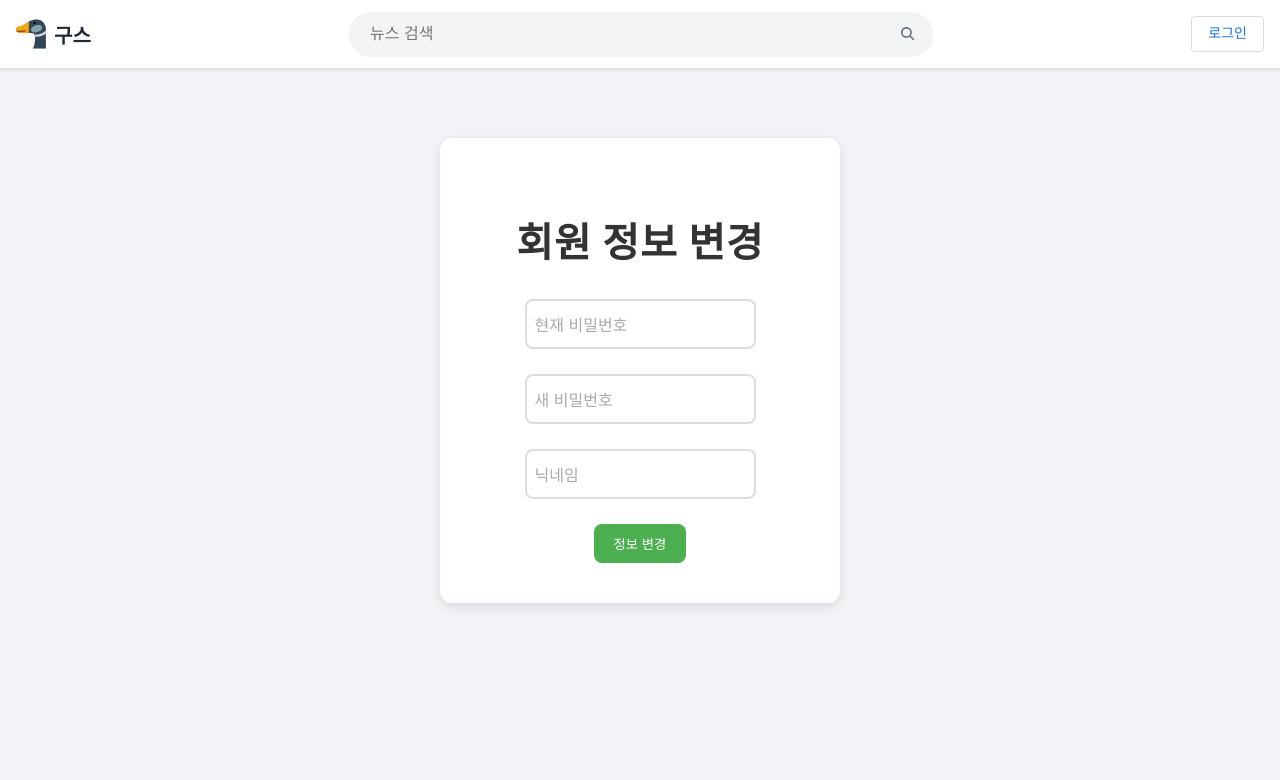
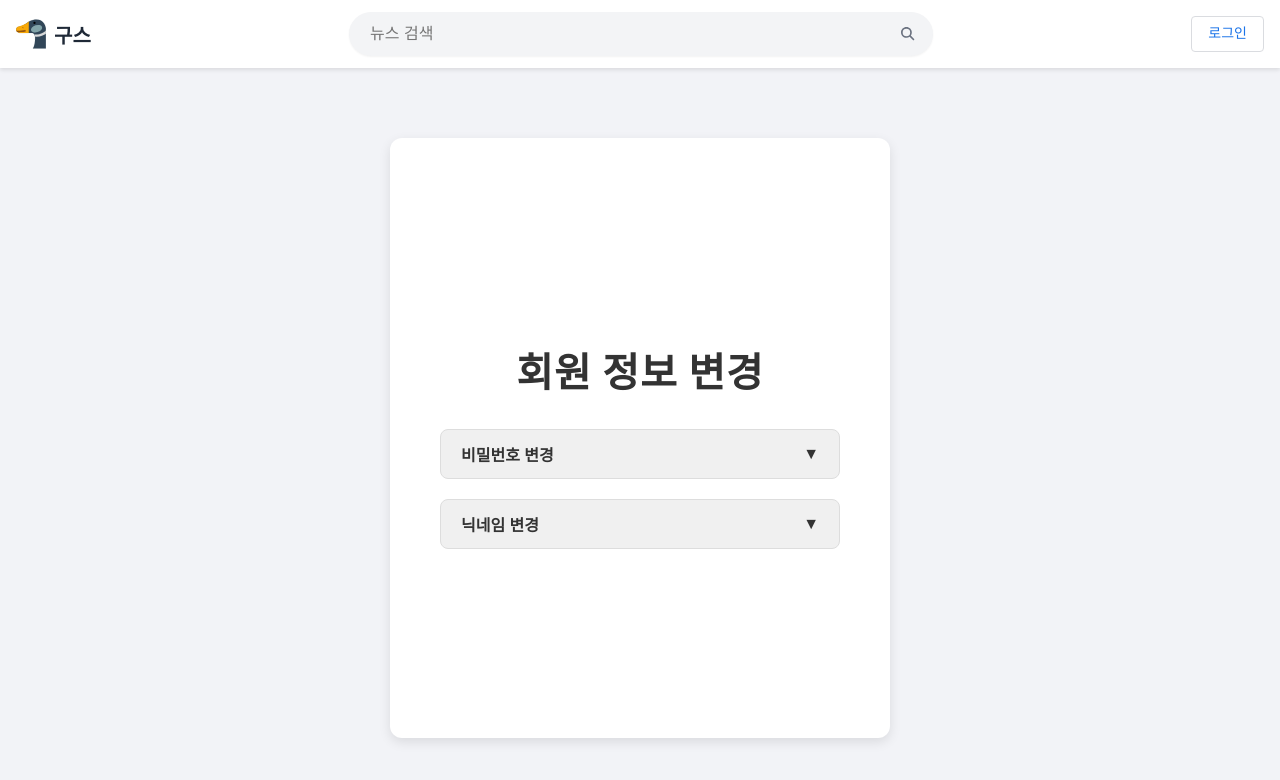
Before and after one commit to Hwanjin-Choi/project-goose-frontend, a React (Vite) app: page /my-page in a window 1280 px wide. Shown: the top 780 px of the page. Built offline with nearby package versions, Linux system fonts and the light colour scheme.

Commit message:
change mypage
마이페이지 수정

```diff
--- a/package.json
+++ b/package.json
@@ -22,6 +22,7 @@
     "react-chartjs-2": "^5.3.0",
     "react-d3-cloud": "^1.0.6",
     "react-dom": "^18.3.1",
+    "react-icons": "^5.5.0",
     "react-infinite-scroll-component": "^6.1.0",
     "react-redux": "^9.2.0",
     "react-router-dom": "^7.6.0",
--- /dev/null
+++ b/src/api/MyPage/modify.js
@@ -0,0 +1,41 @@
+import apiClient from "../index";
+
+export const modifyInfo = async ({
+  currentPassword,
+  newPassword,
+  nickname,
+}) => {
+  try {
+    const response = await apiClient.post("/mypage/modify", {
+      currentPassword,
+      newPassword,
+      nickname,
+    });
+    console.log();
+    // if (
+    //   response.data &&
+    //   (response.data.status === "SUCCESS" || response.status === 200)
+    // ) {
+    //   console.log("회원정보 수정 성공! :" + response.data);
+    //   return response.data;
+    // } else {
+    //   throw new Error(
+    //     response.data.message ||
+    //       "회원정보 수정에 실패했습니다. 잠시 후 다시 시도해주세요."
+    //   );
+    // }
+  } catch (error) {
+    if (error.response && error.response.data && error.response.data.error) {
+      const errorMessage = error.response.data.message;
+      console.error("회원정보 수정 실패:", errorMessage);
+      throw new Error(errorMessage);
+    } else if (error.request) {
+      throw new Error(
+        "서버로부터 응답을 받지 못했습니다. 네트워크 상태를 확인해주세요."
+      );
+    } else {
+      console.error("스크랩 요청 실패:", error);
+      throw new Error("스크랩 요청에 실패했습니다. 잠시 후 다시 시도해주세요.");
+    }
+  }
+};
--- a/src/api/Scrap/ScrapNews.js
+++ b/src/api/Scrap/ScrapNews.js
@@ -24,7 +24,7 @@ export const postScrapNews = async ({
     } else {
       throw new Error(
         response.data.message ||
-          "스크랩 요청에 실패했습니다. 잠시 후 다시 시도해주세요1."
+          "스크랩 요청에 실패했습니다. 잠시 후 다시 시도해주세요."
       );
     }
   } catch (error) {
--- a/src/components/Header/Header.jsx
+++ b/src/components/Header/Header.jsx
@@ -321,7 +321,7 @@ const Header = () => {
   };
 
   useEffect(() => {
-    console.log(params);
+    //console.log(params);
     setSearchTerm(params.keyword);
   }, [params]);
 
--- a/src/components/Signup/useHandleSubmit.js
+++ b/src/components/Signup/useHandleSubmit.js
@@ -32,10 +32,10 @@ export const handleSubmit = async ({ userData, setErrors }) => {
     try {
       const res = await SignUp(userData);
       console.log("회원가입 성공:", res);
-      return res; // 반환해서 외부에서 처리 가능하게
+      return res;
     } catch (error) {
       console.error("회원가입 에러:", error.message);
-      throw error; // 밖에서 모달 띄우기 등 추가 처리를 할 수 있게
+      throw error;
     }
   }
 };
--- a/src/pages/MyPage/MyPage.jsx
+++ b/src/pages/MyPage/MyPage.jsx
@@ -1,11 +1,13 @@
 import React, { useState } from "react";
 import styled from "styled-components";
+import { FaEye, FaEyeSlash } from "react-icons/fa"; // react-icons에서 아이콘을 임포트
+import { modifyInfo } from "../../api/MyPage/modify";
 
 const FormWrapper = styled.div`
   position: relative;
-  width: 400px;
+  width: 500px; /* 더 넓은 폼 영역 */
   margin: 50px auto;
-  padding: 40px;
+  padding: 50px; /* 폼 내부 여백을 넓혀서 더 넓어 보이게 */
   background-color: #fff;
   border-radius: 12px;
   box-shadow: 0 4px 12px rgba(0, 0, 0, 0.1);
@@ -14,6 +16,7 @@ const FormWrapper = styled.div`
   flex-direction: column;
   align-items: center;
   justify-content: center;
+  min-height: 600px; /* 폼 영역의 최소 높이 설정 */
 `;
 
 const FormTitle = styled.h2`
@@ -23,6 +26,14 @@ const FormTitle = styled.h2`
   margin-bottom: 30px;
   font-weight: bold;
   letter-spacing: 1px;
+`;
+
+const SectionTitle = styled.h3`
+  text-align: left;
+  font-size: 1.8rem;
+  color: #333;
+  margin-bottom: 20px;
+  font-weight: bold;
 `;
 
 const InputWrapper = styled.div`
@@ -75,6 +86,52 @@ const ErrorMessage = styled.p`
   margin-top: 5px;
 `;
 
+const TogglePasswordButton = styled.button`
+  position: absolute;
+  right: 10px;
+  top: 50%;
+  transform: translateY(-50%);
+  background: none;
+  border: none;
+  color: #4caf50;
+  cursor: pointer;
+  font-size: 20px;
+  padding: 0;
+`;
+
+const ButtonWrapper = styled.div`
+  display: flex;
+  justify-content: center;
+  margin-top: 20px;
+  margin-bottom: 20px;
+`;
+
+const ToggleSectionButton = styled.button`
+  display: flex;
+  justify-content: space-between;
+  align-items: center;
+  width: 100%;
+  padding: 12px 20px;
+  background-color: #f0f0f0;
+  color: #333;
+  border: 1px solid #ddd;
+  border-radius: 8px;
+  cursor: pointer;
+  margin-bottom: 20px;
+  font-size: 16px;
+  font-weight: bold;
+  transition: background-color 0.3s;
+
+  &:hover {
+    background-color: #e0e0e0;
+  }
+`;
+
+const ToggleIcon = styled.div`
+  transition: transform 0.3s;
+  ${(props) => props.isOpen && "transform: rotate(180deg);"}
+`;
+
 const MyPage = () => {
   const [formData, setFormData] = useState({
     currentPassword: "",
@@ -88,6 +145,11 @@ const MyPage = () => {
     nickname: "",
   });
 
+  const [showCurrentPassword, setShowCurrentPassword] = useState(false);
+  const [showNewPassword, setShowNewPassword] = useState(false);
+  const [isPasswordSectionOpen, setIsPasswordSectionOpen] = useState(false);
+  const [isNicknameSectionOpen, setIsNicknameSectionOpen] = useState(false);
+
   // 폼 값 변경 핸들러
   const handleChange = (e) => {
     const { name, value } = e.target;
@@ -97,10 +159,10 @@ const MyPage = () => {
     });
   };
 
-  // 폼 제출 핸들러
-  const handleSubmit = async (e) => {
+  // 비밀번호 변경 핸들러
+  const handlePasswordSubmit = async (e) => {
     e.preventDefault();
-    setErrors({ currentPassword: "", newPassword: "", nickname: "" });
+    setErrors({ currentPassword: "", newPassword: "" });
 
     let formIsValid = true;
     const newErrors = {};
@@ -113,6 +175,24 @@ const MyPage = () => {
       formIsValid = false;
       newErrors.newPassword = "새 비밀번호를 입력해주세요.";
     }
+
+    setErrors(newErrors);
+
+    if (formIsValid) {
+      // 서버로 비밀번호 변경 요청
+      console.log("비밀번호가 변경되었습니다.", formData);
+      modifyInfo(formData.currentPassword, formData.newPassword, null);
+    }
+  };
+
+  // 닉네임 변경 핸들러
+  const handleNicknameSubmit = async (e) => {
+    e.preventDefault();
+    setErrors({ nickname: "" });
+
+    let formIsValid = true;
+    const newErrors = {};
+
     if (!formData.nickname) {
       formIsValid = false;
       newErrors.nickname = "닉네임을 입력해주세요.";
@@ -121,8 +201,8 @@ const MyPage = () => {
     setErrors(newErrors);
 
     if (formIsValid) {
-      // 서버로 데이터를 전송하는 로직을 여기에 추가하세요.
-      console.log("폼이 제출되었습니다.", formData);
+      // 서버로 닉네임 변경 요청
+      modifyInfo(null, null, formData.nickname);
     }
   };
 
@@ -130,10 +210,19 @@ const MyPage = () => {
     <FormWrapper>
       <FormTitle>회원 정보 변경</FormTitle>
 
-      <form onSubmit={handleSubmit}>
+      {/* 비밀번호 변경 토글 */}
+      <ToggleSectionButton
+        onClick={() => setIsPasswordSectionOpen(!isPasswordSectionOpen)}
+      >
+        <span>비밀번호 변경</span>
+        <ToggleIcon isOpen={isPasswordSectionOpen}>▼</ToggleIcon>
+      </ToggleSectionButton>
+
+      {isPasswordSectionOpen && (
+        <form>
           <InputWrapper>
             <Input
-            type="password"
+              type={showCurrentPassword ? "text" : "password"}
               id="currentPassword"
               name="currentPassword"
               value={formData.currentPassword}
@@ -141,6 +230,12 @@ const MyPage = () => {
               required
             />
             <Label htmlFor="currentPassword">현재 비밀번호</Label>
+            <TogglePasswordButton
+              type="button"
+              onClick={() => setShowCurrentPassword(!showCurrentPassword)}
+            >
+              {showCurrentPassword ? <FaEyeSlash /> : <FaEye />}
+            </TogglePasswordButton>
             {errors.currentPassword && (
               <ErrorMessage>{errors.currentPassword}</ErrorMessage>
             )}
@@ -148,7 +243,7 @@ const MyPage = () => {
 
           <InputWrapper>
             <Input
-            type="password"
+              type={showNewPassword ? "text" : "password"}
               id="newPassword"
               name="newPassword"
               value={formData.newPassword}
@@ -156,11 +251,45 @@ const MyPage = () => {
               required
             />
             <Label htmlFor="newPassword">새 비밀번호</Label>
+            <TogglePasswordButton
+              type="button"
+              onClick={() => setShowNewPassword(!showNewPassword)}
+            >
+              {showNewPassword ? <FaEyeSlash /> : <FaEye />}
+            </TogglePasswordButton>
             {errors.newPassword && (
               <ErrorMessage>{errors.newPassword}</ErrorMessage>
             )}
           </InputWrapper>
 
+          <ButtonWrapper>
+            <button
+              type="submit"
+              style={{
+                padding: "10px 20px",
+                backgroundColor: "#4caf50",
+                color: "#fff",
+                borderRadius: "8px",
+                border: "none",
+              }}
+              onClick={handlePasswordSubmit}
+            >
+              비밀번호 변경
+            </button>
+          </ButtonWrapper>
+        </form>
+      )}
+
+      {/* 닉네임 변경 토글 */}
+      <ToggleSectionButton
+        onClick={() => setIsNicknameSectionOpen(!isNicknameSectionOpen)}
+      >
+        <span>닉네임 변경</span>
+        <ToggleIcon isOpen={isNicknameSectionOpen}>▼</ToggleIcon>
+      </ToggleSectionButton>
+
+      {isNicknameSectionOpen && (
+        <form>
           <InputWrapper>
             <Input
               type="text"
@@ -170,10 +299,11 @@ const MyPage = () => {
               onChange={handleChange}
               required
             />
-          <Label htmlFor="nickname">닉네임</Label>
+            <Label htmlFor="nickname">새 닉네임</Label>
             {errors.nickname && <ErrorMessage>{errors.nickname}</ErrorMessage>}
           </InputWrapper>
 
+          <ButtonWrapper>
             <button
               type="submit"
               style={{
@@ -183,10 +313,13 @@ const MyPage = () => {
                 borderRadius: "8px",
                 border: "none",
               }}
+              onClick={handleNicknameSubmit}
             >
-          정보 변경
+              닉네임 변경
             </button>
+          </ButtonWrapper>
         </form>
+      )}
     </FormWrapper>
   );
 };
```
Also changed, not shown: 1 other file (tests, documents, lock files or other folders). Lines whose indentation alone changed are shown as unchanged.
